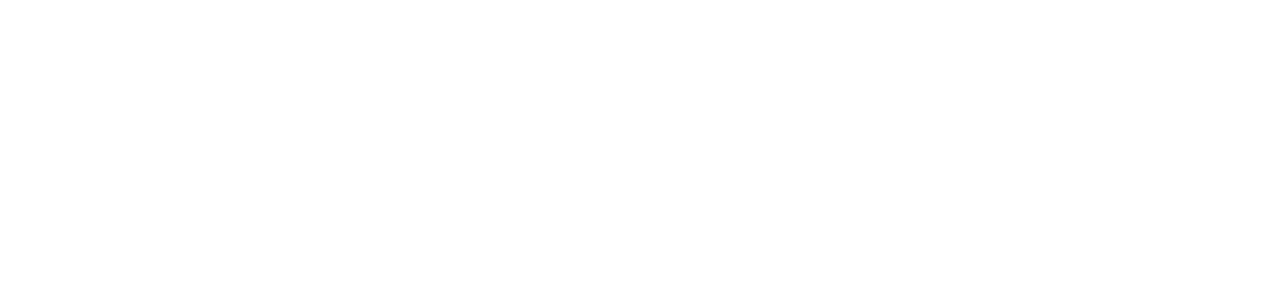
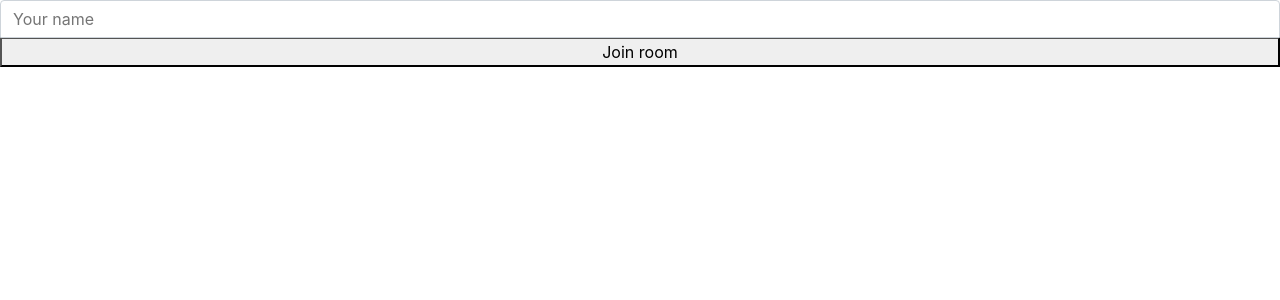
Before and after one commit to Defernus/the-room, a React (Create React App) app in the folder client/: page /join-room in a window 1280 px wide. Shown: the top 300 px of the page. Built offline with nearby package versions, Linux system fonts and the light colour scheme.

Commit message:
added join-room page

```diff
--- a/client/src/App.js
+++ b/client/src/App.js
@@ -4,11 +4,13 @@
 
 import Start from './components/Start'
 import Chat from './components/Chat'
+import Join from './components/Join'
 
 const App = () => (
 	<Router>
 		<Route path="/" exact component={Start} />
 		<Route path="/chat-room" component={Chat} />
+		<Route path="/join-room" component={Join} />
 	</Router>
 );
 
--- a/client/src/components/Chat.js
+++ b/client/src/components/Chat.js
@@ -60,7 +60,8 @@
 	return (
 		<div className='room-container'>
 			<div className='room-info'>
-				<h1>{room_name} {name}</h1>
+				<h1>room: {room_name} your name: {name}</h1>
+				<p>to invite your friends use https://defernus.com:3535/join-room?room_id={room_id}</p>
 			</div>
 
 			<div className='room-messages'>
--- /dev/null
+++ b/client/src/components/Join.js
@@ -0,0 +1,27 @@
+import React, { useState, useEffect } from 'react';
+import queryString from 'query-string';
+import { Link } from 'react-router-dom';
+
+
+
+const Join = ({location}) => {
+	const [name, setName] = useState('');
+	const [room_id, setRoomID] = useState('');
+
+	useEffect(() => {
+		const {room_id} = queryString.parse(location.search);
+
+		setRoomID(room_id);
+	}, [location.search]);
+
+	return (
+		<form className='form-join-room'>
+			<input className='form-input-text form-input-top' type='text' placeholder='Your name' onChange={event => setName(event.target.value)} />
+			<Link className='form-link' onClick={event => !name ? event.preventDefault() : null } to={`/chat-room?room_id=${room_id}&name=${name}`}>
+				<button className='form-submit form-bottom' type='submit'>Join room</button>
+			</Link>
+		</form>
+	);
+};
+
+export default Join;
```
